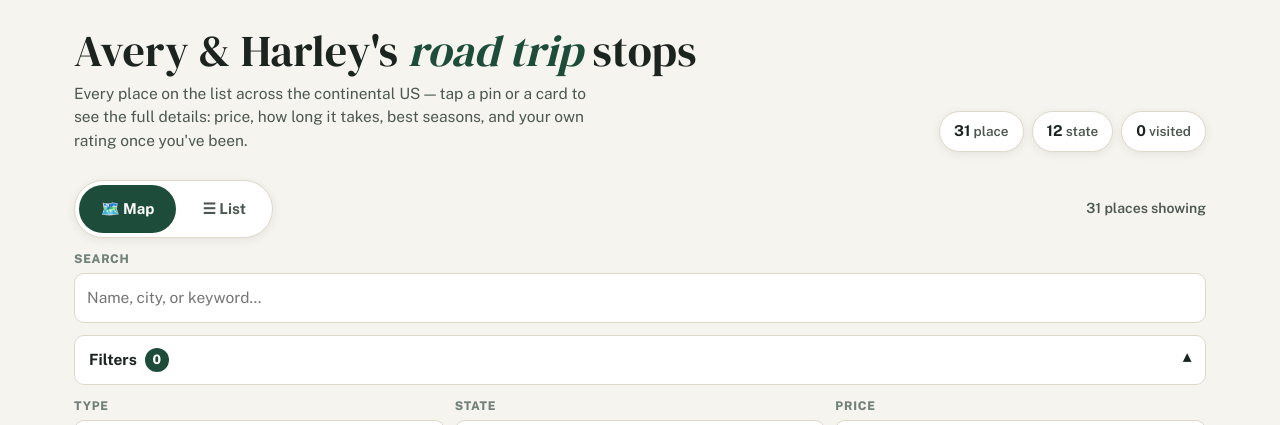
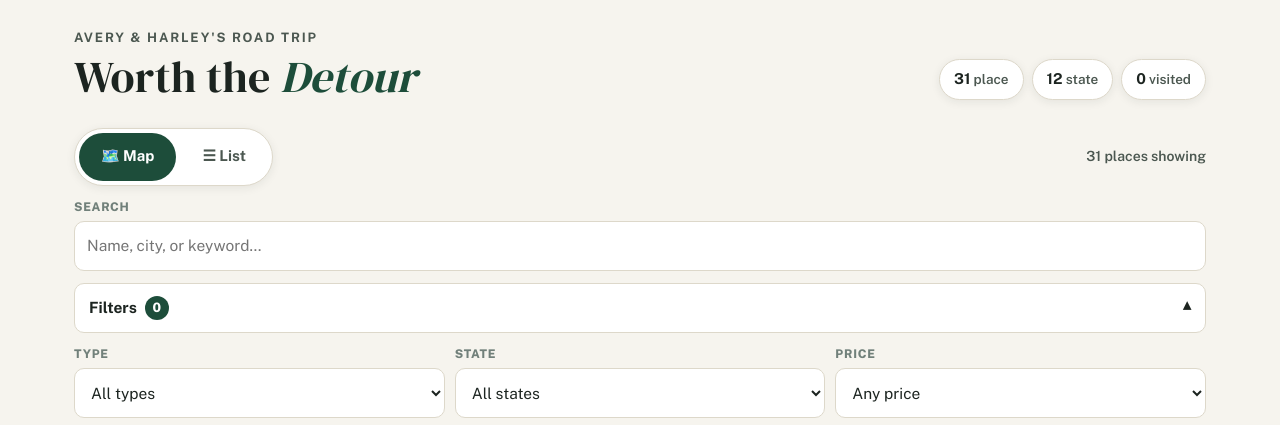
Before and after one commit to cyan-fox-avery/road-trip-map, a plain HTML site: page index.html in a window 1280 px wide. Shown: the top 425 px of the page. Drawn offline with nearby package versions, Linux system fonts and the light colour scheme.

Commit message:
New header: Worth the Detour; drop the intro description

```diff
--- a/index.html
+++ b/index.html
@@ -5,7 +5,7 @@
 <meta name="viewport" content="width=device-width, initial-scale=1, viewport-fit=cover" />
 <meta name="color-scheme" content="light dark" />
 <link rel="icon" href="data:," />
-<title>Road Trip Map</title>
+<title>Worth the Detour — Avery &amp; Harley's road trip</title>
 <link rel="preconnect" href="https://fonts.googleapis.com">
 <link rel="preconnect" href="https://fonts.gstatic.com" crossorigin>
 <link href="https://fonts.googleapis.com/css2?family=DM+Serif+Display&family=Public+Sans:wght@400;500;600;700;800&display=swap" rel="stylesheet">
@@ -37,7 +37,7 @@
   .intro{display:flex;flex-wrap:wrap;gap:16px;align-items:flex-end;justify-content:space-between;margin-bottom:6px}
   .intro h1{font-family:"DM Serif Display",Georgia,serif;font-weight:400;font-size:clamp(30px,5vw,44px);line-height:1.05;margin:0;letter-spacing:.2px}
   .intro h1 em{font-style:italic;color:var(--accent)}
-  .intro p{margin:8px 0 0;color:var(--ink-2);max-width:56ch;font-size:15.5px}
+  .intro .kicker{margin:0 0 6px;color:var(--ink-2);font-size:13px;font-weight:700;letter-spacing:.14em;text-transform:uppercase}
   .stats{display:flex;gap:8px;flex-wrap:wrap}
   .stat{background:var(--surface);border:1px solid var(--line);border-radius:999px;padding:8px 14px;font-size:13.5px;font-weight:600;color:var(--ink-2);box-shadow:var(--shadow-sm)}
   .stat b{color:var(--ink);font-size:15px}
@@ -157,8 +157,8 @@
 
   <header class="intro">
     <div>
-      <h1>Avery &amp; Harley's <em>road trip</em> stops</h1>
-      <p>Every place on the list across the continental US — tap a pin or a card to see the full details: price, how long it takes, best seasons, and your own rating once you've been.</p>
+      <p class="kicker">Avery &amp; Harley's road trip</p>
+      <h1>Worth the <em>Detour</em></h1>
     </div>
     <div class="stats" aria-label="Trip summary">
       <span class="stat"><b id="stat-total">1</b> place</span>
```
